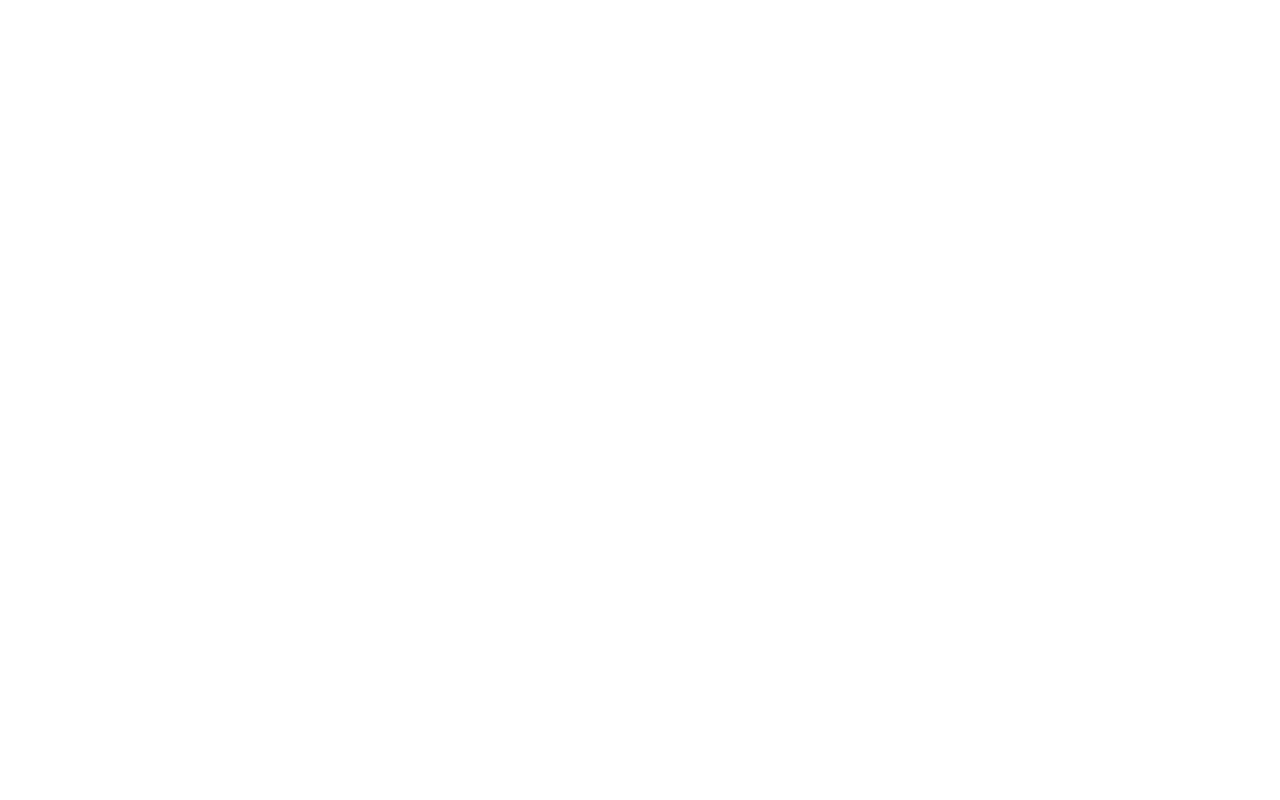
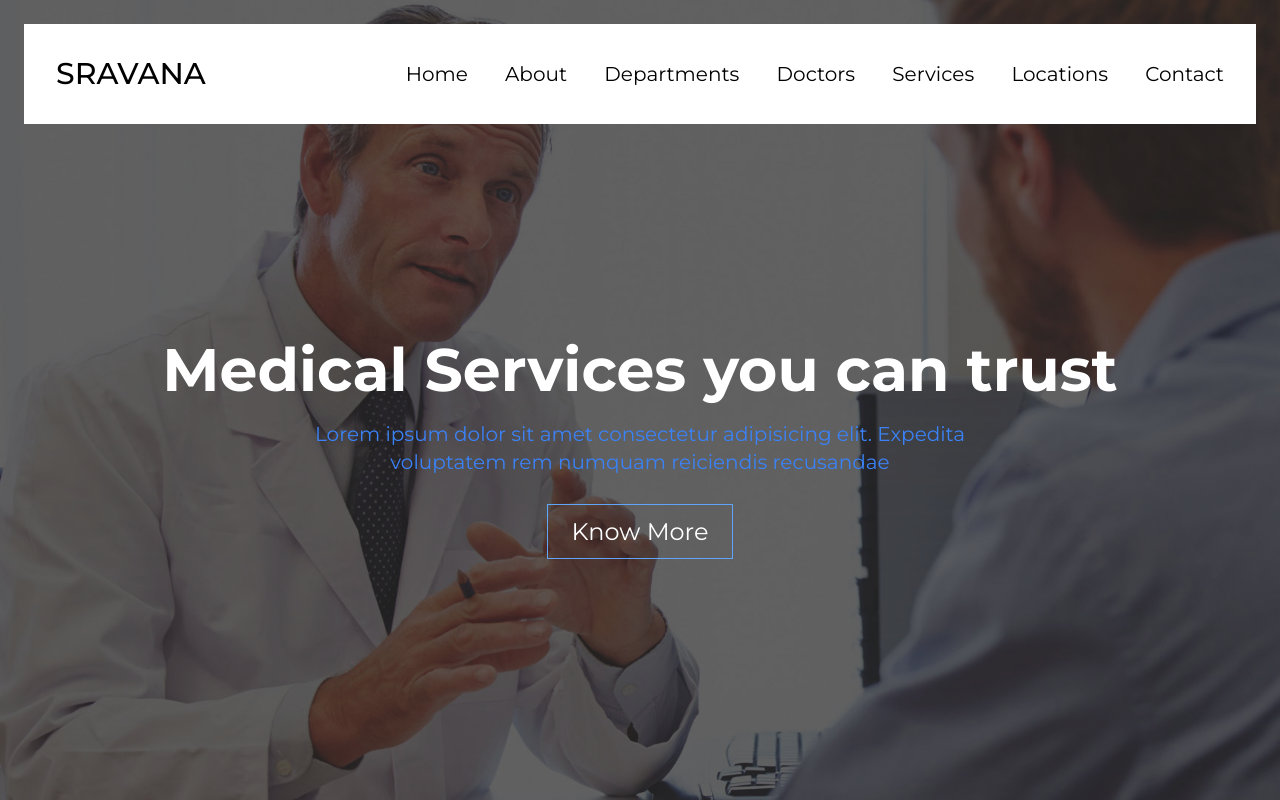
Before and after one commit to sravannk21/Sravana-Audiology, a website: page build/index.html in a window 1280 px wide. Drawn offline with Linux system fonts and the light colour scheme.

Commit message:
header section created iam using tailwind css for this project nav bar also created and created basic folder structure for the project

```diff
--- /dev/null
+++ b/build/css/custom.css
@@ -0,0 +1,14 @@
+body {
+    font-family: 'Montserrat', sans-serif;
+}
+h1{
+    font-weight: 700;
+}
+.header {
+    background-image:linear-gradient(to right, rgba(0,0,0,.4), rgba(0,0,0,.4)), url('../img/header.jpg');
+    background-size: cover;
+    background-position: center;
+}
+.hero-box {
+    height: 80vh;
+}
--- a/build/index.html
+++ b/build/index.html
@@ -1,12 +1,76 @@
 <!DOCTYPE html>
 <html lang="en">
+
 <head>
     <meta charset="UTF-8">
     <meta name="viewport" content="width=device-width, initial-scale=1.0">
+    <link rel="preconnect" href="https://fonts.googleapis.com">
+    <link rel="preconnect" href="https://fonts.gstatic.com" crossorigin>
+    <link
+        href="https://fonts.googleapis.com/css2?family=Montserrat:ital,wght@0,100;0,200;0,300;0,400;0,500;0,600;0,700;0,800;1,100;1,200&display=swap"
+        rel="stylesheet">
     <link rel="stylesheet" href="./css/style.css">
+    <link rel="stylesheet" href="./css/custom.css">
     <title>Sravana</title>
 </head>
-<body>
 
+<body class="dark:bg-black dark:text-white">
+    <header class="max-w-full mx-auto bg-white sticky z-10 text-black p-6 header min-h-screen">
+        <section class="max-w-7xl mx-auto bg-white p-8 items-center justify-between flex">
+            <h1 class="font-medium text-3xl uppercase">Sravana</h1>
+            <div class="max-w-7xl">
+                <button id="mobile-open-button" class="focus:outline-none text-4xl hover:opacity-40 md:hidden relative">
+                    &#9776;
+                </button>
+                <nav class="hidden md:block text-xl capitalize space-x-8" aria-label="main">
+                    <a href="#" class="hover:opacity-60">Home</a>
+                    <a href="#" class="hover:opacity-60">about</a>
+                    <a href="#" class="hover:opacity-60">departments</a>
+                    <a href="#" class="hover:opacity-60">doctors</a>
+                    <a href="#" class="hover:opacity-60">services</a>
+                    <a href="#" class="hover:opacity-60">locations</a>
+                    <a href="#" class="hover:opacity-60">contact</a>
+                </nav>
+            </div>
+        </section>
+
+        <section class="bg-black justify-center flex-col text-5xl hidden max-w-7xl">
+            <div class="max-w-7xl mx-auto">
+                <button class="w-full mx-auto text-right text-white pr-8 text-6xl">
+                    &times;
+                </button>
+                <nav class="min-h-screen flex flex-col items-center">
+                    <a href=""
+                        class="w-full text-3xl text-center py-6 hover:opacity-90 text-black dark:text-white">Home</a>
+                    <a href=""
+                        class="w-full text-3xl text-center py-6 hover:opacity-90 text-black dark:text-white capitalize">about</a>
+                    <a href=""
+                        class="w-full text-3xl text-center py-6 hover:opacity-90 text-black dark:text-white capitalize">departments</a>
+                    <a href=""
+                        class="w-full text-3xl text-center py-6 hover:opacity-90 text-black dark:text-white capitalize">doctors</a>
+                    <a href=""
+                        class="w-full text-3xl text-center py-6 hover:opacity-90 text-black dark:text-white capitalize">services</a>
+                    <a href=""
+                        class="w-full text-3xl text-center py-6 hover:opacity-90 text-black dark:text-white capitalize">locations</a>
+                    <a href=""
+                        class="w-full text-3xl text-center py-6 hover:opacity-90 text-black dark:text-white capitalize">contact</a>
+                </nav>
+            </div>
+        </section>
+        <section class="flex justify-center hero-box">
+            <div class="my-auto">
+                <h1 class="text-white text-6xl text-center">Medical Services you can trust</h1>
+                <p class="text-blue-500 my-5 max-w-3xl mx-auto text-center text-xl">Lorem ipsum dolor sit amet consectetur adipisicing elit. Expedita voluptatem rem numquam reiciendis recusandae</p>
+                <div class="text-center mt-10">
+                    <a href="#" class="py-3 px-6 border border-blue-400 text-white text-2xl capitalize hover:bg-blue-500 hover:border-transparent transition-all">Know more</a>
+                </div>
+            </div>
+        </section>
+    </header>
+
+    <main class="max-w-7xl mx-auto">
+
+    </main>
 </body>
+
 </html>
```
Also changed, not shown: build/css/style.css, build/img/header.jpg (added).
